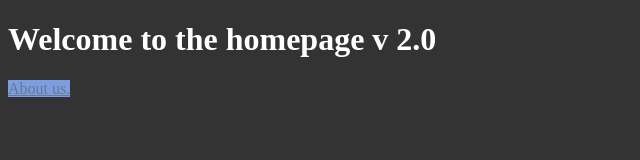
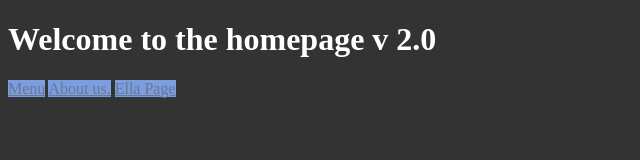
Before and after one commit to osulluke/node-crash, a website: page public/home.html in a window 1280 px wide. Shown: the whole page, without its empty margins (0-640 px from the left). Drawn offline with Linux system fonts and the light colour scheme.

Commit message:
Change for Tommy.:

```diff
--- a/public/home.html
+++ b/public/home.html
@@ -9,6 +9,8 @@
 </head>
 <body>
     <h1>Welcome to the homepage v 2.0</h1>
+    <a href="./menu.html">Menu</a>
     <a href="./about.html" class="href">About us.</a>
+    <a href="./ella.html">Ella Page</a>
 </body>
 </html>
```
